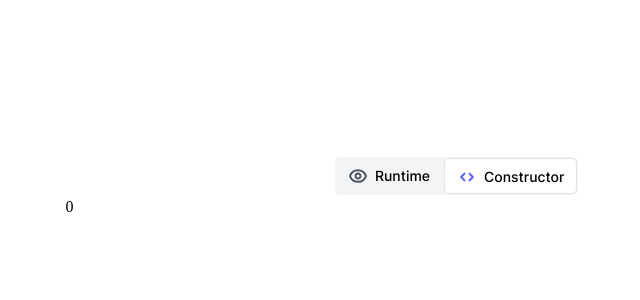
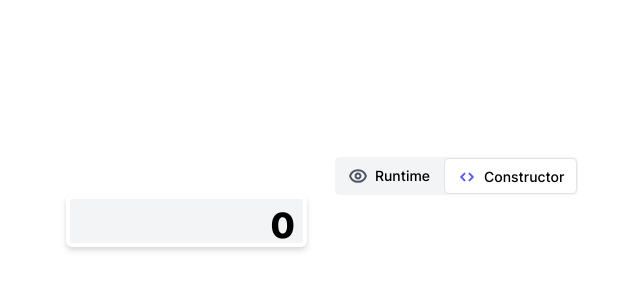
Before and after one commit to Sandjai/math_calculator, a React (Create React App) app: page / in a window 1280 px wide. Shown: the top 300 px of the page, without its empty margins (305-945 px from the left). Built offline with nearby package versions, Linux system fonts and the light colour scheme.

Commit message:
+ Display Component

```diff
--- a/src/components/Calculator/styles.module.sass
+++ b/src/components/Calculator/styles.module.sass
@@ -4,4 +4,5 @@
   width: 539px
   height: 448px
   display: grid
-  grid-template: 1fr 372px
+  grid-template: 1fr 372px / 1fr 1fr
+  column-gap: 56px
--- a/src/components/Display/styles.module.sass
+++ b/src/components/Display/styles.module.sass
@@ -2,3 +2,14 @@
 
 .root
   display: block
+  font-family: $font__main_B
+  font-size: 35px
+  text-align: right
+  width: 100%
+  height: 52px
+  background-color: $btn_bg
+  border-radius: 6px
+  border: 4px solid $white
+  box-shadow: 0px 2px 4px rgba(0, 0, 0, 0.06), 0px 4px 6px rgba(0, 0, 0, 0.1)
+  padding-right: 8px
+  padding-bottom: 4px
```
